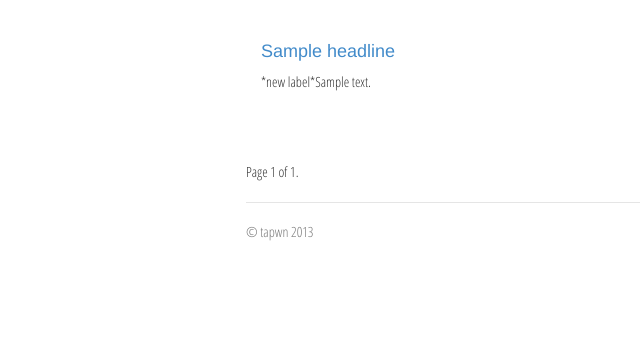
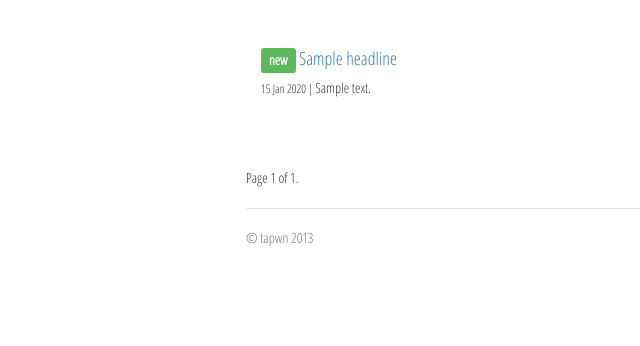
Before and after one commit to hcmn/tapwn, a Django app: template templates/news/home.html in a window 1280 px wide. Shown: the part 454-800 px from the top of the page, without its empty margins (44-684 px from the left). Run offline with Django 3.2, Linux system fonts and the light colour scheme; the template is opened without the code that fills it: most values are stand-ins (such as "Sample title", 1, 10 or a date in 2020); parts of the project's set-up code (start-up, migrations or seed data) failed here and were passed over; some libraries are stand-ins or nearby versions.

Commit message:
fix label in home template, modify truncatewords in home template, modify jumbotron text color

```diff
--- a/static/css/style.css
+++ b/static/css/style.css
@@ -1,3 +1,4 @@
 body { font-family: 'Open Sans Condensed', sans-serif; background: url('') center center;}
 .container { background: white; }
 #logo { font-family: 'Press Start 2P', 'Helvetica', cursive; }
+.jumbotron { color: #888; }
--- a/templates/base.html
+++ b/templates/base.html
@@ -5,7 +5,11 @@
 	<title>tapwn | {% block title %}Homepage{% endblock %}</title>
     <link href='http://fonts.googleapis.com/css?family=Press+Start+2P' rel='stylesheet' type='text/css'>
     <link href='http://fonts.googleapis.com/css?family=Open+Sans+Condensed:300' rel='stylesheet' type='text/css'>
-    <link href="/static/css/bootstrap.min.css" rel="stylesheet" type="text/css" media="all" />
+    <!-- Latest compiled and minified CSS -->
+    <link rel="stylesheet" href="//netdna.bootstrapcdn.com/bootstrap/3.0.0/css/bootstrap.min.css">
+    <!--<link href="/static/css/bootstrap.min.css" rel="stylesheet" type="text/css" media="all" />-->
+    <!-- Optional theme -->
+    <link rel="stylesheet" href="//netdna.bootstrapcdn.com/bootstrap/3.0.0/css/bootstrap-theme.min.css">
     <link href="/static/css/jumbotron-narrow.css" rel="stylesheet" type="text/css" media="all" >
     <link href="/static/css/style.css" rel="stylesheet" type="text/css" media="all" />
 </head>
@@ -26,6 +30,8 @@
             <p>&copy; tapwn 2013</p>
         </div>
     </div>
+    <!-- Latest compiled and minified JavaScript -->
+    <script src="//netdna.bootstrapcdn.com/bootstrap/3.0.0/js/bootstrap.min.js"></script>
     <!--<script src="/static/js/bootstrap.min.js"></script>-->
 </body>
 </html>
--- a/templates/news/home.html
+++ b/templates/news/home.html
@@ -1,7 +1,7 @@
 {% extends "base.html" %}
 {% block title %}gaming news{% endblock %}
 {% block content %}
-    <p style="background: yellow; width: 100%;">{{ notification }}</p>
+    {% if notification %}<p style="background: yellow; width: 100%;">{{ notification }}</p>{% endif %}
     <div class="jumbotron" style="background:url('http://www.lorempixel.com/800/600/') center center;">
         <h1>Jumbotron Heading</h1>
         <p class="lead">some lead text as overlay on this Jumbotron.</p>
@@ -11,13 +11,13 @@
     {% for headline in headlines.object_list %}
         {% if forloop.counter|divisibleby:2 %}
         <div class="col-lg-6">
-            <a href="{% url headline_detail headline.id %}"><h4>{{ headline.subject }}</h4></a>
-            <p>{% if headline.published_today %}*new label*{% else %} <small>{{ headline.publication_date|date:"d M Y" }} </small>{% endif %}{{ headline.description|truncatewords:10 }}</p>
+            <h4>{% if headline.published_today %}<span class="label label-success">new</span>{% endif %} <a href="{% url headline_detail headline.id %}">{{ headline.subject }}</a></h4>
+            <p><small>{{ headline.publication_date|date:"d M Y" }} | </small>{{ headline.description|truncatewords:30 }}</p>
         </div>
         {% else %}
         <div class="col-lg-6">
-            <a href="{% url headline_detail headline.id %}"><h4>{{ headline.subject }}</h4></a>
-            <p>{% if headline.published_today %}*new label*{% else %} <small>{{ headline.publication_date|date:"d M Y" }} </small>{% endif %}{{ headline.description|truncatewords:10 }}</p>
+            <h4>{% if headline.published_today %}<span class="label label-success">new</span>{% endif %} <a href="{% url headline_detail headline.id %}">{{ headline.subject }}</a></h4>
+            <p><small>{{ headline.publication_date|date:"d M Y" }} | </small>{{ headline.description|truncatewords:30 }}</p>
         </div>
         {% endif %}
     {% endfor %}
```
Also changed, not shown: db.sqlite.
